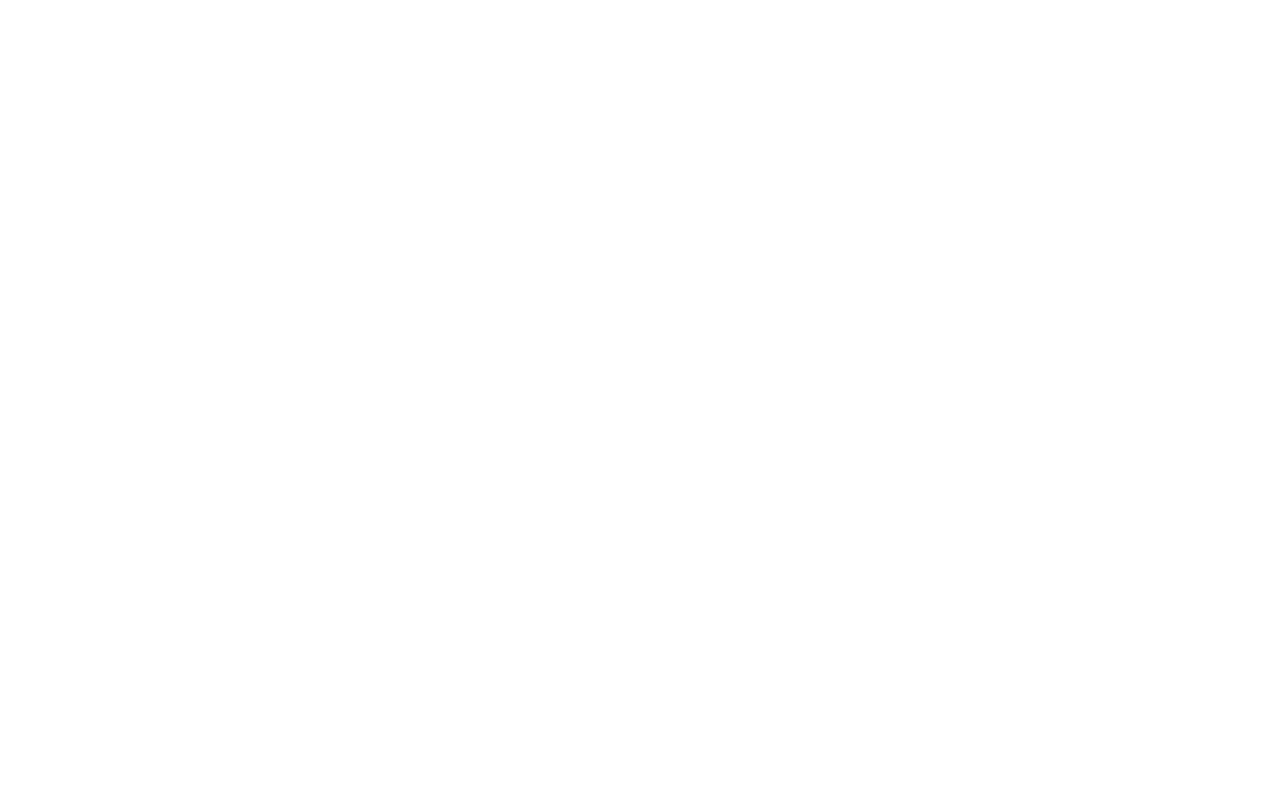
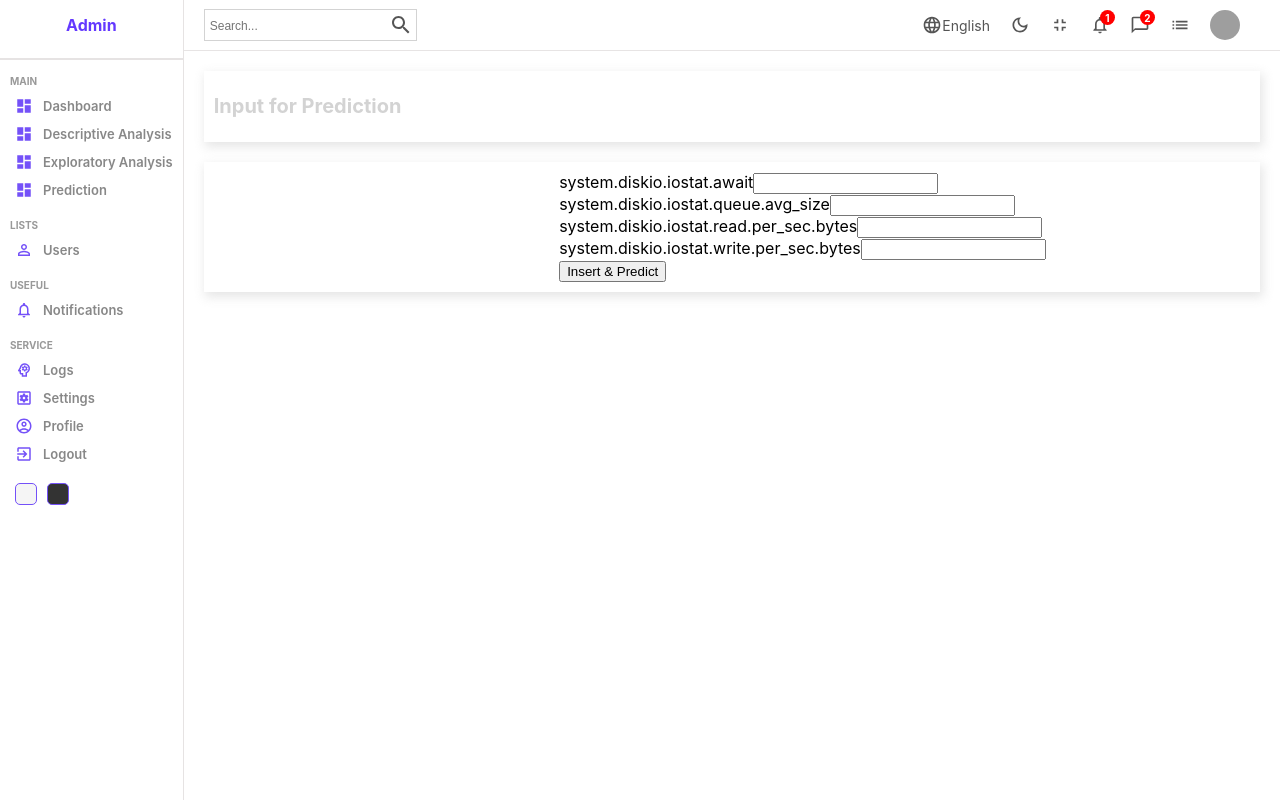
Before and after one commit to springyboiii/API-Gateway-Analyst, a React (Create React App) app in the folder analyst/: page /prediction in a window 1280 px wide. Before the commit this address had no page. Built offline with nearby package versions, Linux system fonts and the light colour scheme; grey boxes are pictures that could not be loaded.

Commit message:
more pages and routes

```diff
--- a/analyst/src/App.js
+++ b/analyst/src/App.js
@@ -5,6 +5,7 @@
 import Login from "./pages/login/Login";
 import DescriptiveAnalysis from "./pages/descriptive-analysis/DescriptiveAnalysis";
 import ExploratoryAnalysis from "./pages/exploratory-analysis/ExploratoryAnalysis";
+import Prediction from "./pages/prediction/Prediction";
 
 function App() {
     return (
@@ -26,6 +27,7 @@
                     path="exploratory-analysis"
                     element={<ExploratoryAnalysis />}
                 />
+                <Route path="prediction" element={<Prediction />} />
             </Routes>
         </BrowserRouter>
     );
--- a/analyst/src/components/sidebar/Sidebar.jsx
+++ b/analyst/src/components/sidebar/Sidebar.jsx
@@ -43,7 +43,12 @@
                             <span>Exploratory Analysis</span>
                         </li>
                     </Link>
-
+                    <Link to="/prediction" style={{ textDecoration: "none" }}>
+                        <li>
+                            <DashboardIcon className="icon" />
+                            <span>Prediction</span>
+                        </li>
+                    </Link>
                     <p className="title">LISTS</p>
                     <li>
                         <PersonOutlineOutlinedIcon className="icon" />
--- /dev/null
+++ b/analyst/src/pages/prediction/Prediction.jsx
@@ -0,0 +1,49 @@
+import Navbar from "../../components/navbar/Navbar";
+import Sidebar from "../../components/sidebar/Sidebar";
+import "./prediction.scss";
+
+const Prediction = () => {
+    return (
+        <div className="prediction">
+            <Sidebar />
+            <div className="predictionContainer">
+                <Navbar />
+                <div className="top">
+                    <h1>Input for Prediction</h1>
+                </div>
+
+                <div className="bottom">
+                    <div className="left"></div>
+                    <div className="right">
+                        <div className="formInput">
+                            <label htmlFor="">system.diskio.iostat.await</label>
+                            <input type="text" />
+                        </div>
+                        <div className="formInput">
+                            <label htmlFor="">
+                                system.diskio.iostat.queue.avg_size
+                            </label>
+                            <input type="text" />
+                        </div>
+                        <div className="formInput">
+                            <label htmlFor="">
+                                system.diskio.iostat.read.per_sec.bytes
+                            </label>
+                            <input type="text" />
+                        </div>
+                        <div className="formInput">
+                            <label htmlFor="">
+                                system.diskio.iostat.write.per_sec.bytes
+                            </label>
+                            <input type="text" />
+                        </div>
+
+                        <button>Insert & Predict</button>
+                    </div>
+                </div>
+            </div>
+        </div>
+    );
+};
+
+export default Prediction;
--- /dev/null
+++ b/analyst/src/pages/prediction/prediction.scss
@@ -0,0 +1,30 @@
+.prediction {
+    width: 100%;
+    display: flex;
+
+    .predictionContainer {
+        flex: 6;
+
+        .top,
+        .bottom {
+            -webkit-box-shadow: 2px 4px 10px 1px rgba(0, 0, 0, 0.47);
+            box-shadow: 2px 4px 10px 1px rgba(201, 201, 201, 0.47);
+            padding: 10px;
+            margin: 20px;
+            display: flex;
+
+            h1 {
+                color: lightgray;
+                font-size: 20px;
+            }
+
+            .left {
+                flex: 1;
+            }
+
+            .right {
+                flex: 2;
+            }
+        }
+    }
+}
```
